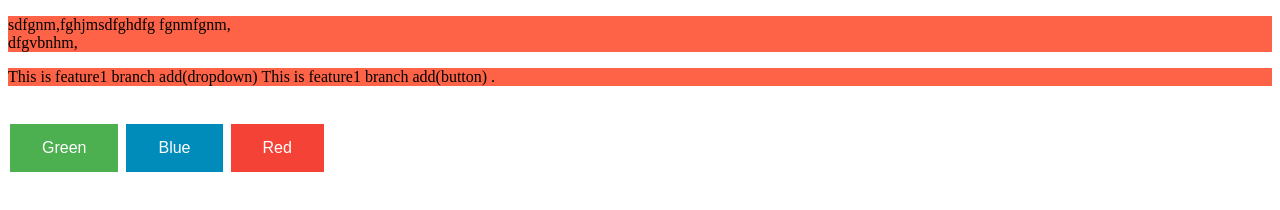
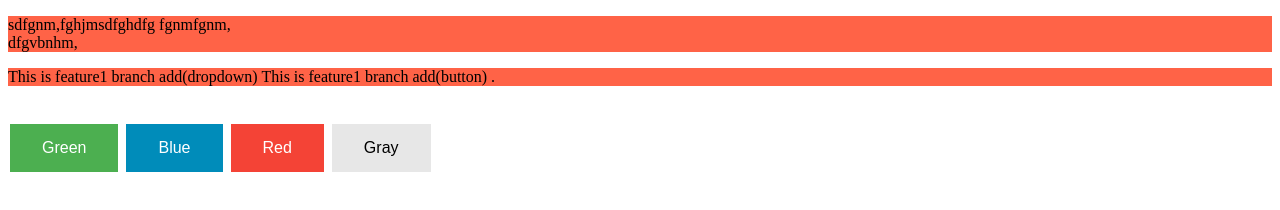
Before and after one commit to rahulsharmadas/mylocalrepo, a plain HTML site: page index.html in a window 1280 px wide. Drawn offline with Linux system fonts and the light colour scheme.

Commit message:
add button4

```diff
--- a/index.html
+++ b/index.html
@@ -39,5 +39,6 @@
     <button class="button">Green</button>
 <button class="button button2">Blue</button>
 <button class="button button3">Red</button>
+<button class="button button4">Gray</button>
 </body>
 </html>
```
